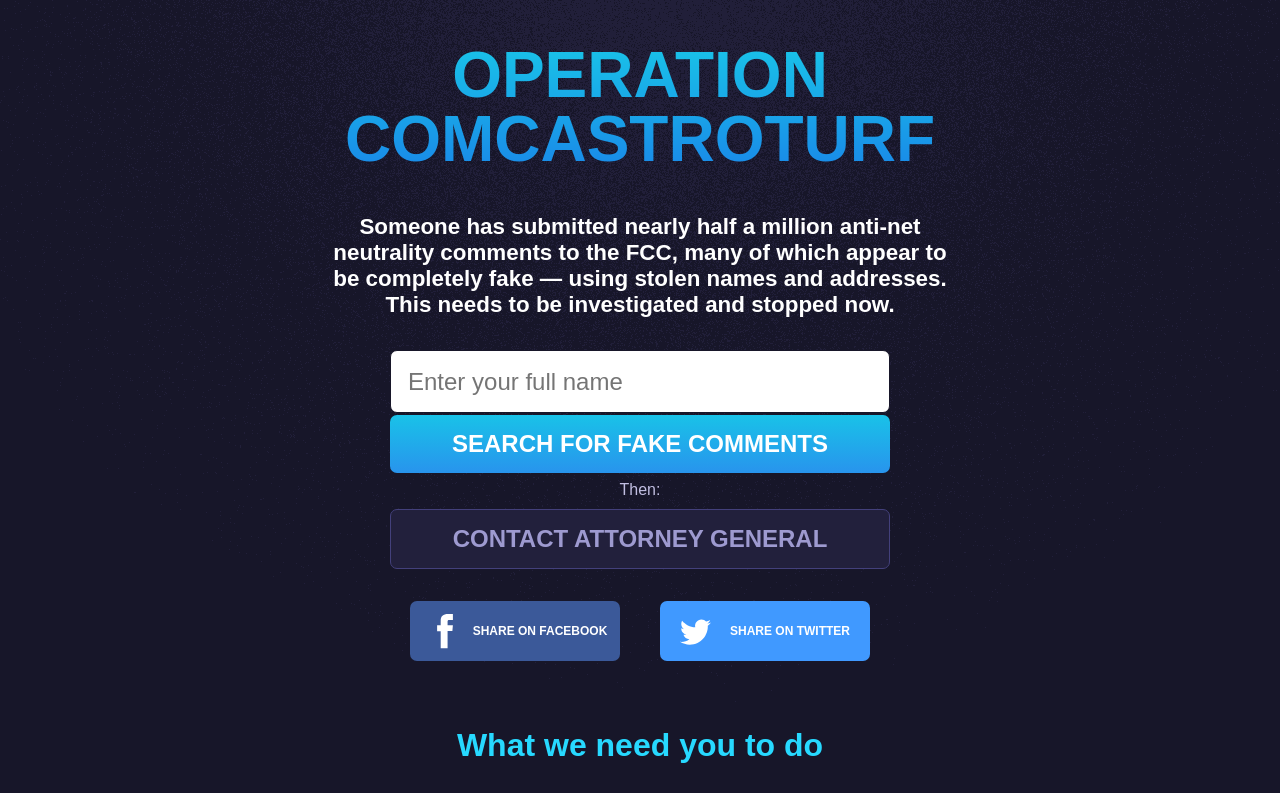
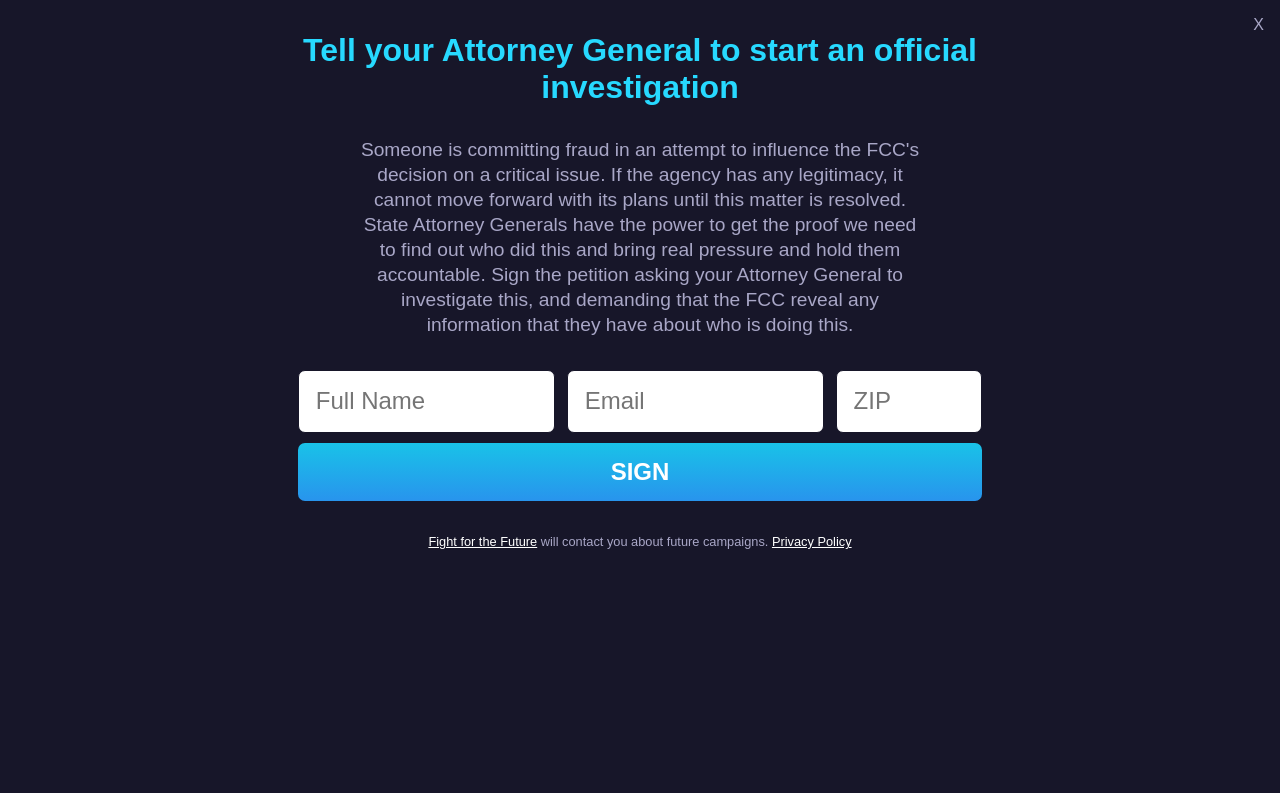
Before and after one commit to fightforthefuture/comcastroturf, a plain HTML site: page index.html in a window 1280 px wide. Both pictures are taken after a click on the button "CONTACT ATTORNEY GENERAL". Shown: the top 793 px of the page. Drawn offline with Linux system fonts and the light colour scheme.

Commit message:
add modal interaction

```diff
--- a/index.html
+++ b/index.html
@@ -35,7 +35,7 @@
         <input type="hidden" name="sort" value="date_disseminated,DES" />
       </form>
       <span class="then">Then:</span>
-      <button type="submit" class="second">contact Attorney General</button>
+      <button class="second" id="contact-ag">Contact Attorney General</button>
     </div>
 
     <div class="social">
@@ -85,20 +85,21 @@
       <a href="https://fftfef.org"><img src="images/fftfef.png"></a>
     </footer>
 
-    <form method="post" action="https://queue.fightforthefuture.org/action" accept-charset="UTF-8">
+    <section class="gutter hidden">
+      <section class="modal">
+        <a class="close" href="#">x</a>
         <header>
           <h3>Tell your Attorney General to start an official investigation</h3>
           <p>Someone is committing fraud in an attempt to influence the FCC's decision on a critical issue. If the agency has any legitimacy, it cannot move forward with its plans until this matter is resolved. State Attorney Generals have the power to get the proof we need to find out who did this and bring real pressure and hold them accountable. Sign the petition asking your Attorney General to investigate this, and demanding that the FCC reveal any information that they have about who is doing this.</p>
         </header>
         <main>
+          <form method="post" action="https://queue.fightforthefuture.org/action" accept-charset="UTF-8">
+            <section>
               <input type="text" name="member[first_name]" placeholder="Full Name" title="Full Name" autocomplete="name" required>
               <input type="email" name="member[email]" placeholder="Email" title="Email" required>
               <input type="text" name="member[postcode]" placeholder="ZIP" title="ZIP" required size="5" pattern="[0-9]{5}">
+            </section>
             <button type="submit">Sign</button>
-      </main>
-      <footer>
-        <p class="disclaimer"><a href="https://www.fightforthefuture.org/" target="_blank">Fight for the Future</a> will contact you about future campaigns. <a href="https://www.fightforthefuture.org/privacy/" target="_blank">Privacy Policy</a></p>
-      </footer>
 
             <!-- Mothership Honeypot Bot Defense -->
             <input class="hidden" type="checkbox" checked="checked" name="hp_enabled" />
@@ -112,8 +113,64 @@
             <input type="hidden" name="an_tags" value="[&quot;net-neutrality&quot;]"/>
             <input type="hidden" name="an_petition_id" value="4608f8b5-f704-4497-b9b6-da1ddedff113"/>
           </form>
+        </main>
+        <footer>
+          <p class="disclaimer"><a href="https://www.fightforthefuture.org/" target="_blank">Fight for the Future</a> will contact you about future campaigns. <a href="https://www.fightforthefuture.org/privacy/" target="_blank">Privacy Policy</a></p>
+        </footer>
+      </section>
+    </section>
 
     <!-- Free Progress A/B testing -->
     <script src="https://fftf.io/js/client.js" type="text/javascript"></script>
+
+    <script type="text/javascript">
+      (function() {
+        var gutter = document.querySelector('.gutter');
+        var modal = gutter.querySelector('.modal');
+        var form = modal.querySelector('form');
+
+        // Open modal
+        document.getElementById('contact-ag').addEventListener('click', function(e) {
+          e.preventDefault();
+          gutter.classList.remove('hidden');
+        });
+
+        // Close modal
+        modal.querySelector('.close').addEventListener('click', function(e) {
+          e.preventDefault();
+          gutter.classList.add('hidden');
+        });
+
+        // Close modal on escape keyup event
+        document.addEventListener('keyup', function(e) {
+          if (e.keyCode === 27) {
+            gutter.classList.add('hidden');
+          }
+        });
+
+        // Replace modal with after-action thanks content
+        form.addEventListener('submit', function(e) {
+          e.preventDefault();
+
+          var xhr = new XMLHttpRequest();
+          var formData = new FormData(form);
+
+          xhr.open(form.getAttribute('method'), form.getAttribute('action'), true);
+
+          xhr.addEventListener('load', function() {
+            var header = document.createElement('h3');
+            header.innerText = 'Thanks!';
+            modal.querySelectorAll('header, main, footer').forEach(function(node) {
+              while (node.firstChild) {
+                node.removeChild(node.firstChild);
+              }
+            });
+            modal.querySelector('header').appendChild(header);
+          });
+
+          xhr.send(formData);
+        });
+      })();
+    </script>
   </body>
 </html>
--- a/main.css
+++ b/main.css
@@ -192,21 +192,66 @@ filter: progid:DXImageTransform.Microsoft.gradient( startColorstr='#585594', end
 	margin-top: 2px;
 }
 
-form main {
-  margin: 3em 0;
+.gutter {
+  width: 100%;
+  position: fixed;
+  top: 0;
+  bottom: 0;
+  left: 0;
+  right: 0;
+  background-color: #171629;
+  padding: 0;
+  overflow-y: scroll;
+}
+
+.gutter .modal {
+  max-width: 840px;
+  margin: 0 auto;
+  padding: 0 20px;
+}
+
+.modal a.close {
+  position: absolute;
+  top: 1em;
+  right: 1em;
+  color: #a9a7c7;
+  text-decoration: none;
+  text-transform: uppercase;
+}
+
+.modal a.close:hover {
+  color: #fff;
+}
+
+.modal header h3 {
+  margin: 1em 0;
+}
+
+.modal main {
+  margin: 2em 0;
+}
+
+.modal form section {
+  width: 100%;
+  margin-bottom: 0.5em;
+  padding: 0;
   display: flex;
 }
 
-form main input, form main button {
-  margin: 0 10px;
+.modal input {
   flex: 1;
 }
 
-form main input[name="member[first_name]"], form main input[type="email"] {
+.modal input[name="member[first_name]"], .modal input[type="email"] {
+  margin-right: 0.5em;
   flex-grow: 2;
 }
 
-form footer {
+.modal button {
+  width: 100%;
+}
+
+.modal footer {
   padding: 0;
 }
 
```
Lines whose indentation alone changed are shown as unchanged.
